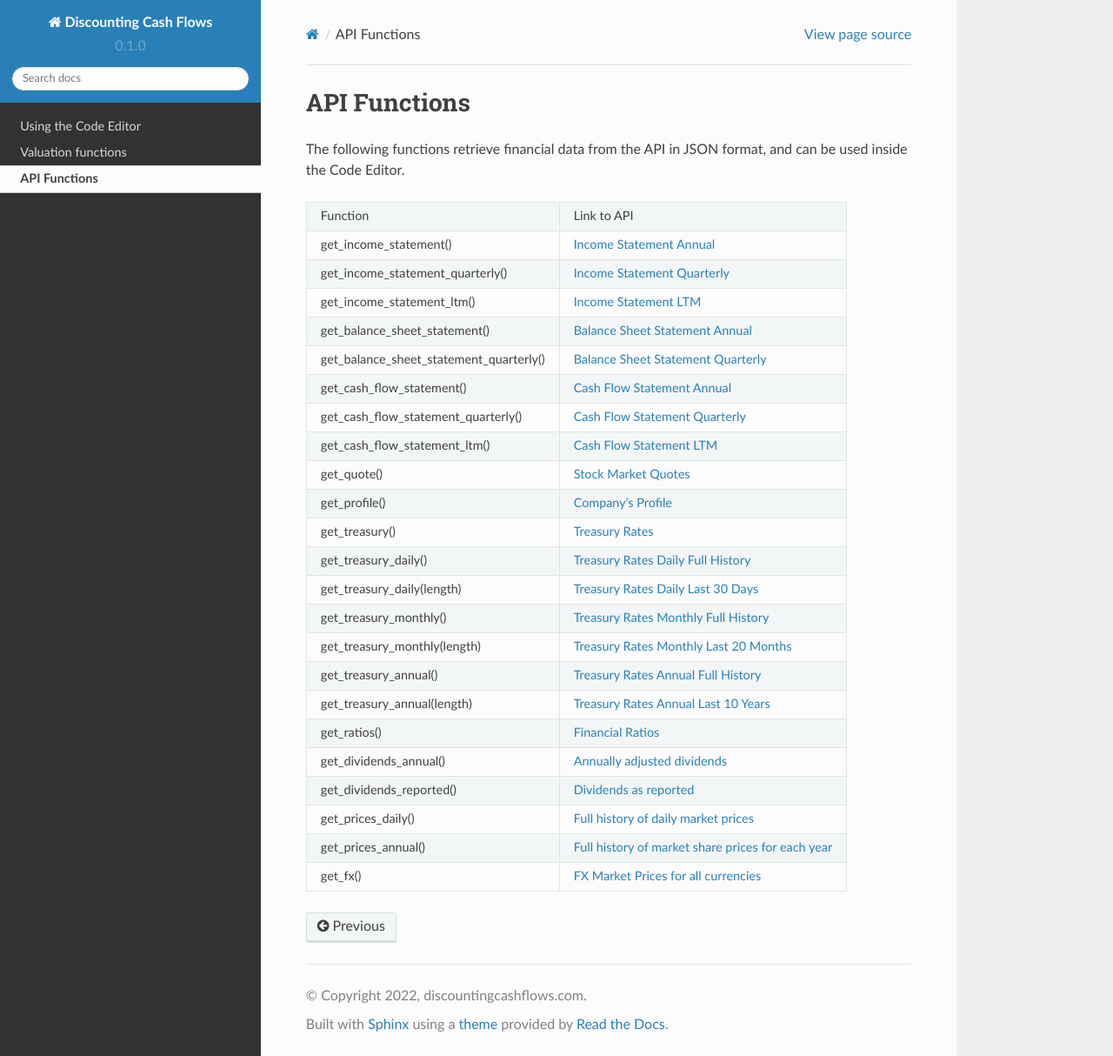
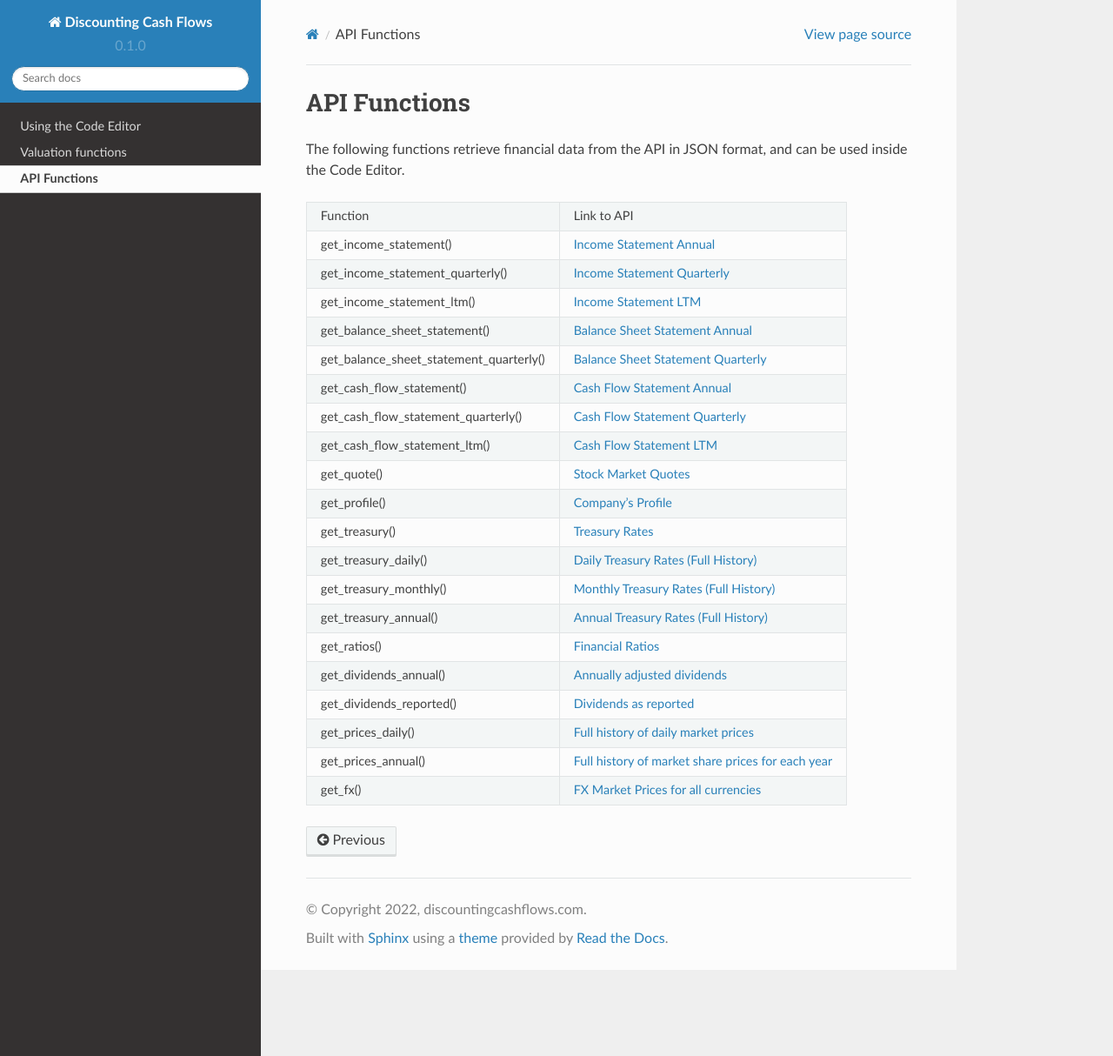
Before and after one commit to DiscountingCashFlows/readthedocs, a Sphinx documentation site: the page built from docs/source/api.rst, in a window 1280 px wide and 1214 px high. Shown: the whole window at 87% size. Built offline with Sphinx 7.4.7 and the Read the Docs theme 2.0.0, drawn with Linux system fonts in a browser that asks for light colours.

```diff
--- a/docs/source/api.rst
+++ b/docs/source/api.rst
@@ -28,17 +28,11 @@ The following functions retrieve financial data from the API in JSON format, and
 +-----------------------------------------+----------------------------------------------------------------------------------------------------------------------+
 | get_treasury()                          | `Treasury Rates <https://discountingcashflows.com/api/treasury/>`__                                                  |
 +-----------------------------------------+----------------------------------------------------------------------------------------------------------------------+
-| get_treasury_daily()                    | `Treasury Rates Daily Full History <https://discountingcashflows.com/api/treasury/daily/>`__                         |
+| get_treasury_daily()                    | `Daily Treasury Rates (Full History) <https://discountingcashflows.com/api/treasury/daily/>`__                       |
 +-----------------------------------------+----------------------------------------------------------------------------------------------------------------------+
-| get_treasury_daily(length)              | `Treasury Rates Daily Last 30 Days <https://discountingcashflows.com/api/treasury/daily/30/>`__                      |
+| get_treasury_monthly()                  | `Monthly Treasury Rates (Full History) <https://discountingcashflows.com/api/treasury/monthly/>`__                   |
 +-----------------------------------------+----------------------------------------------------------------------------------------------------------------------+
-| get_treasury_monthly()                  | `Treasury Rates Monthly Full History <https://discountingcashflows.com/api/treasury/monthly/>`__                     |
-+-----------------------------------------+----------------------------------------------------------------------------------------------------------------------+
-| get_treasury_monthly(length)            | `Treasury Rates Monthly Last 20 Months <https://discountingcashflows.com/api/treasury/monthly/20/>`__                |
-+-----------------------------------------+----------------------------------------------------------------------------------------------------------------------+
-| get_treasury_annual()                   | `Treasury Rates Annual Full History <https://discountingcashflows.com/api/treasury/annual/>`__                       |
-+-----------------------------------------+----------------------------------------------------------------------------------------------------------------------+
-| get_treasury_annual(length)             | `Treasury Rates Annual Last 10 Years <https://discountingcashflows.com/api/treasury/annual/10/>`__                   |
+| get_treasury_annual()                   | `Annual Treasury Rates (Full History) <https://discountingcashflows.com/api/treasury/annual/>`__                     |
 +-----------------------------------------+----------------------------------------------------------------------------------------------------------------------+
 | get_ratios()                            | `Financial Ratios <https://discountingcashflows.com/api/ratios/AAPL/>`__                                             |
 +-----------------------------------------+----------------------------------------------------------------------------------------------------------------------+
```
